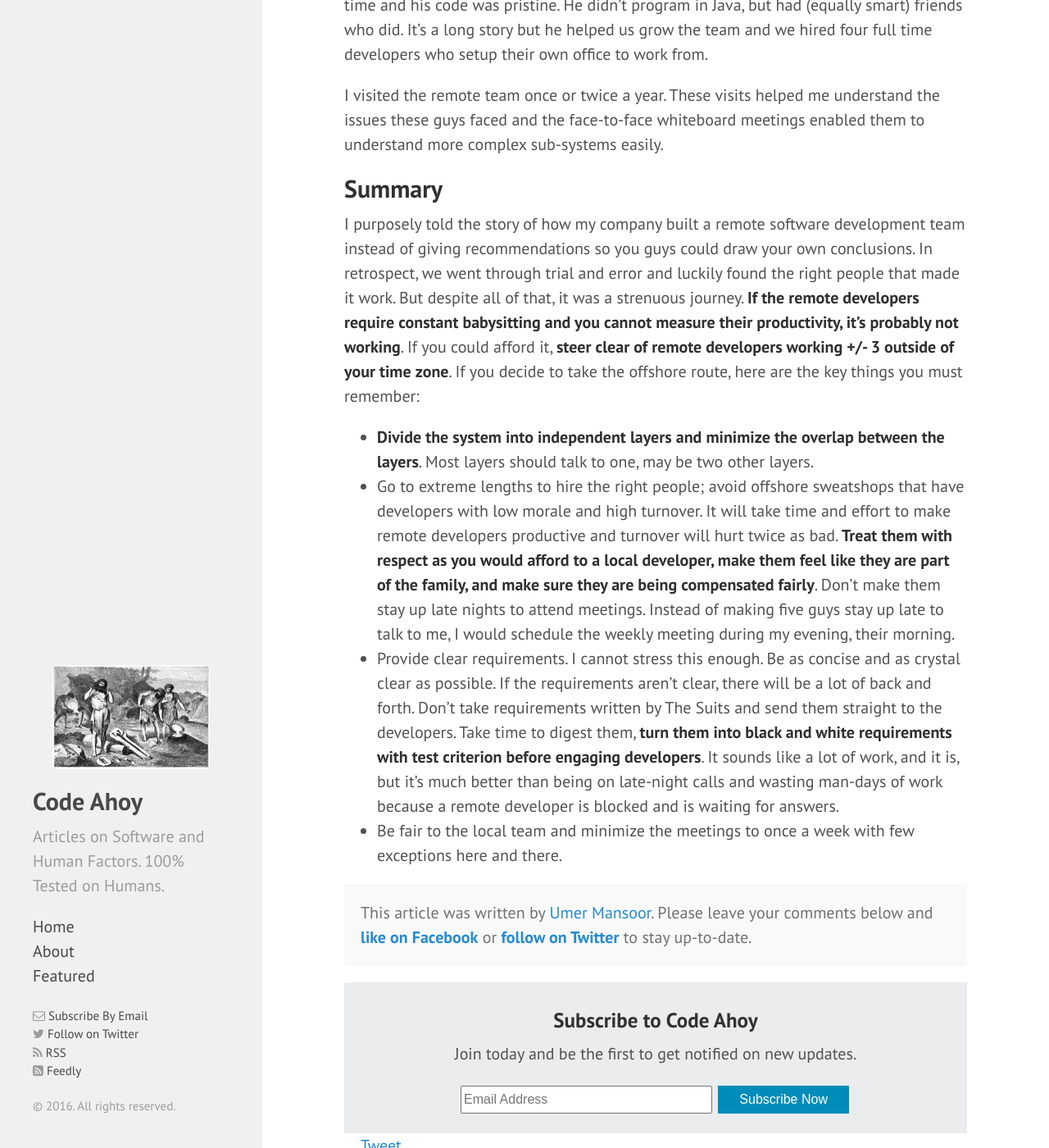
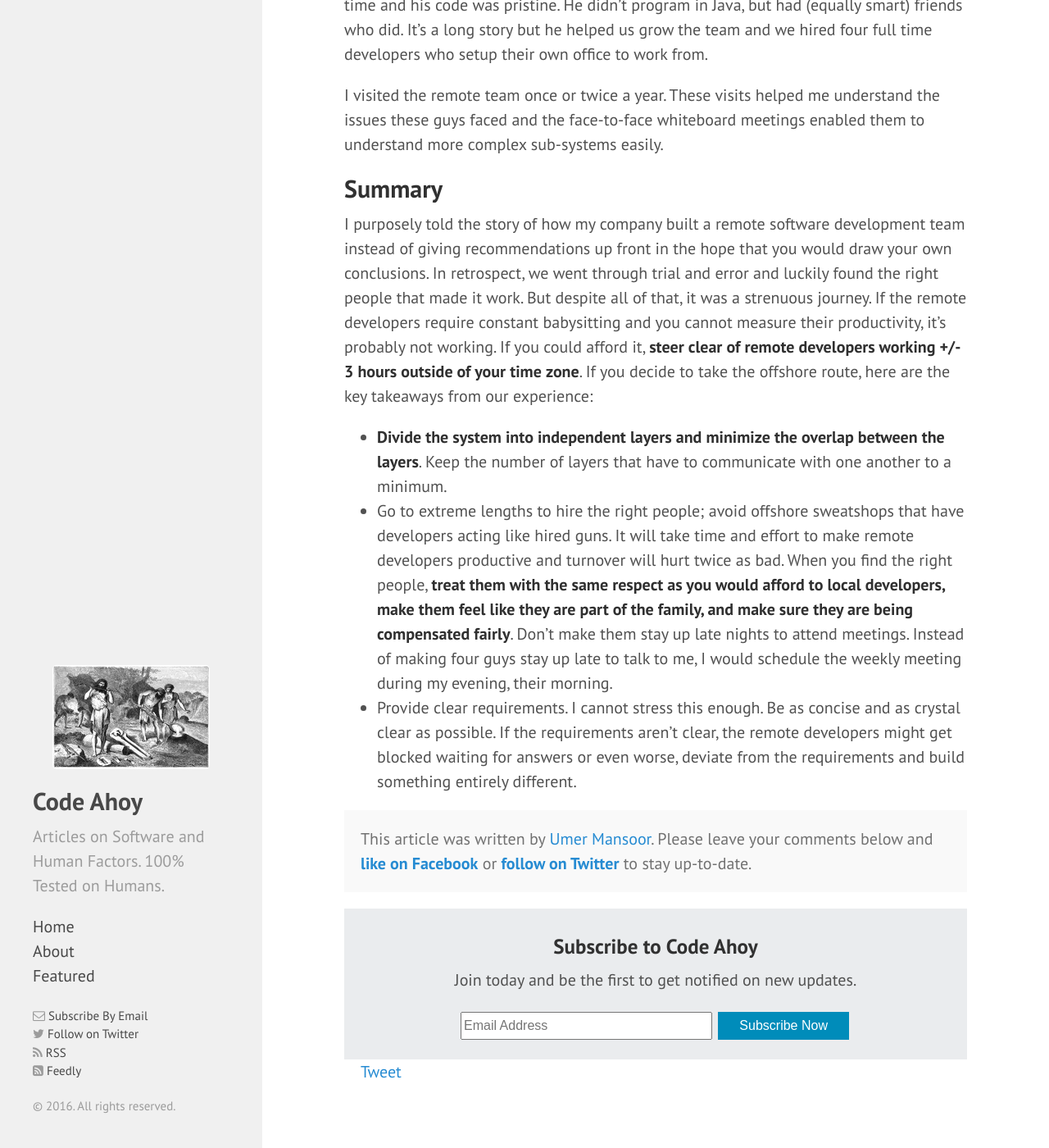
Before and after one commit to talk2viren/umermansoor.github.io, a Jekyll site: the page built from _posts/2016-06-12-remote-software-development---our-journey-(-what-worked-and-what-didn't-).md, in a window 1280 px wide and 1400 px high, scrolled down 4944 px. Shown: the whole window at 82% size. Built offline with Jekyll 4.4.1, drawn with Linux system fonts in a browser that asks for light colours; nearby versions of some CDN libraries; a script that is not in the unit is left out; comment, search, counter and statistics services are not loaded; some of the changed text lies outside the part shown.

Commit message:
made some fixes and typos

```diff
--- a/_posts/2016-06-12-remote-software-development---our-journey-(-what-worked-and-what-didn't-).md
+++ b/_posts/2016-06-12-remote-software-development---our-journey-(-what-worked-and-what-didn't-).md
@@ -5,7 +5,7 @@ comments: True
 excerpt_separator: <!--more-->
 ---
 
-In my [previous post](http://www.codeahoy.com/2016/04/21/when-to-rewrite-from-scratch-autopsy-of-a-failed-software/), I talked about the ill-fated rewrite of our flagship product. The '[second system](https://en.wikipedia.org/wiki/Second-system_effect)' although better and faster than its predecessor was rejected by the customer and wasn't deployed anywhere (with the exception of a few pilot projects). But the story has a silver lining - one thing that we got right in the process that allowed my previous employer to pivot and release two more products commercially. **We were able to assemble a highly productive remote development team**. In this post I'll talk about our journey and summarize my recommendations (observations) in the end.
+In my [previous post](http://www.codeahoy.com/2016/04/21/when-to-rewrite-from-scratch-autopsy-of-a-failed-software/), I talked about the ill-fated rewrite of our flagship product. The '[second system](https://en.wikipedia.org/wiki/Second-system_effect)' although better and faster than its predecessor was rejected by the customer and wasn't deployed anywhere (with the exception of a few pilot projects). But the story has a silver lining - one thing that we got right in the process that allowed my previous employer to pivot and release two more products commercially. **We were able to assemble a highly productive remote development team**. In this post I'll talk about my experience working with remote software teams.
 
  <!--more-->
 
@@ -78,9 +78,8 @@ I visited the remote team once or twice a year. These visits helped me understan
 
 ## Summary
 
-I purposely told the story of how my company built a remote software development team instead of giving recommendations so you guys could draw your own conclusions. In retrospect, we went through trial and error and luckily found the right people that made it work. But despite all of that, it was a strenuous journey. **If the remote developers require constant babysitting and you cannot measure their productivity, it's probably not working**. If you could afford it, **steer clear of remote developers working +/- 3 outside of your time zone**. If you decide to take the offshore route, here are the key things you must remember:
+I purposely told the story of how my company built a remote software development team instead of giving recommendations up front in the hope that you would draw your own conclusions. In retrospect, we went through trial and error and luckily found the right people that made it work. But despite all of that, it was a strenuous journey. If the remote developers require constant babysitting and you cannot measure their productivity, it's probably not working. If you could afford it, **steer clear of remote developers working +/- 3 hours outside of your time zone**. If you decide to take the offshore route, here are the key takeaways from our experience:
 
-- **Divide the system into independent layers and minimize the overlap between the layers**. Most layers should talk to one, may be two other layers.
-- Go to extreme lengths to hire the right people; avoid offshore sweatshops that have developers with low morale and high turnover. It will take time and effort to make remote developers productive and turnover will hurt twice as bad. **Treat them with respect as you would afford to a local developer, make them feel like they are part of the family, and make sure they are being compensated fairly**. Don't make them stay up late nights to attend meetings. Instead of making five guys stay up late to talk to me, I would schedule the weekly meeting during my evening, their morning.
-- Provide clear requirements. I cannot stress this enough. Be as concise and as crystal clear as possible. If the requirements aren't clear, there will be a lot of back and forth. Don't take requirements written by The Suits and send them straight to the developers. Take time to digest them, **turn them into black and white requirements with test criterion before engaging developers**. It sounds like a lot of work, and it is, but it's much better than being on late-night calls and wasting man-days of work because a remote developer is blocked and is waiting for answers.
-- Be fair to the local team and minimize the meetings to once a week with few exceptions here and there.
+- **Divide the system into independent layers and minimize the overlap between the layers**. Keep the number of layers that have to communicate with one another to a minimum.
+- Go to extreme lengths to hire the right people; avoid offshore sweatshops that have developers acting like hired guns. It will take time and effort to make remote developers productive and turnover will hurt twice as bad. When you find the right people, **treat them with the same respect as you would afford to local developers, make them feel like they are part of the family, and make sure they are being compensated fairly**. Don't make them stay up late nights to attend meetings. Instead of making four guys stay up late to talk to me, I would schedule the weekly meeting during my evening, their morning.
+- Provide clear requirements. I cannot stress this enough. Be as concise and as crystal clear as possible. If the requirements aren't clear, the remote developers might get blocked waiting for answers or even worse, deviate from the requirements and build something entirely different.
```
